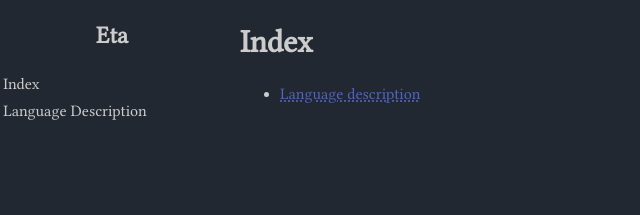
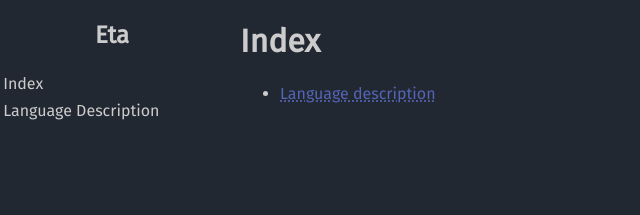
Before and after one commit to madmann91/fu, a Jekyll site: the page built from doc/_pages/index.md, in a window 1280 px wide. Shown: the top 215 px of the page, without its empty margins (0-640 px from the left). Built offline with Jekyll 4.4.1, drawn with Linux system fonts in a browser that asks for light colours.

Commit message:
Change docs font to Fira

```diff
--- a/doc/_sass/style.scss
+++ b/doc/_sass/style.scss
@@ -19,12 +19,12 @@ $navbar-background-color: $page-background-color;
 }
 
 @font-face {
-    font-family: Libertine;
-    src:url("../fonts/LinLibertine_Rah.ttf");
+    font-family: Fira;
+    src:url("../fonts/FiraSans-Regular.ttf");
 }
 
 body {
-    font-family: Libertine;
+    font-family: Fira;
     color: $page-text-color;
     background-color: $page-background-color;
     margin: 0em;
```
Also changed, not shown: doc/assets/fonts/FiraSans-Regular.ttf (added), doc/assets/fonts/LinLibertine_Rah.ttf (deleted).
